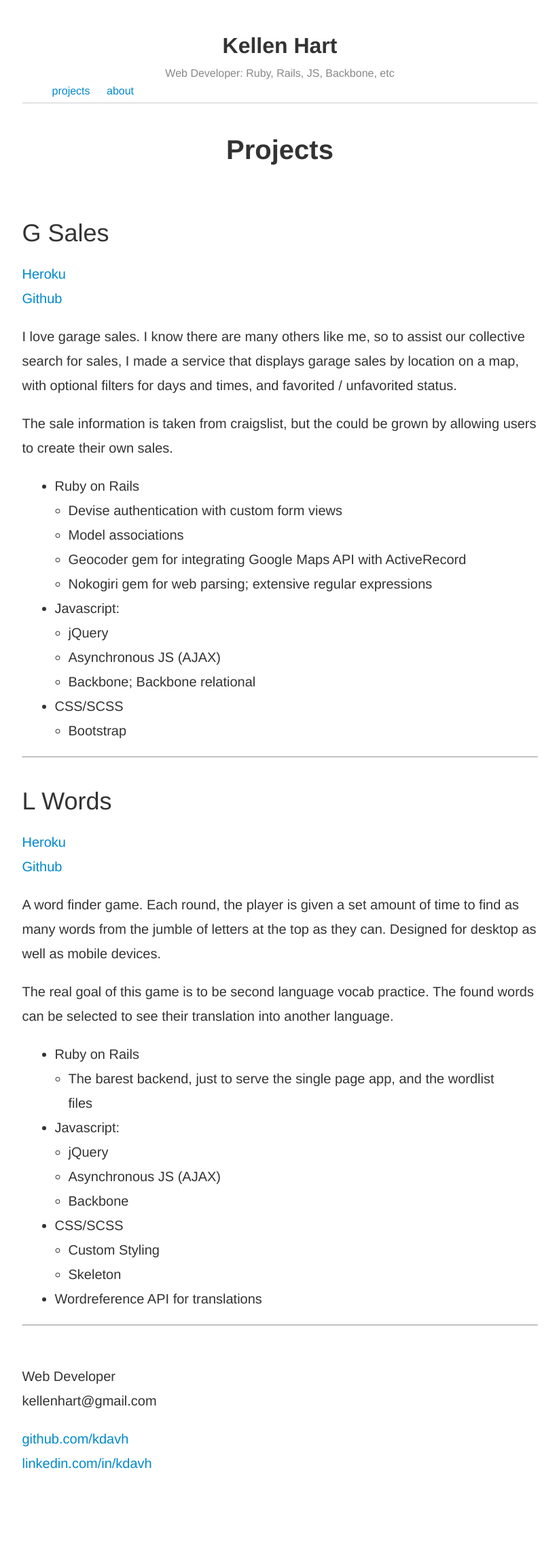
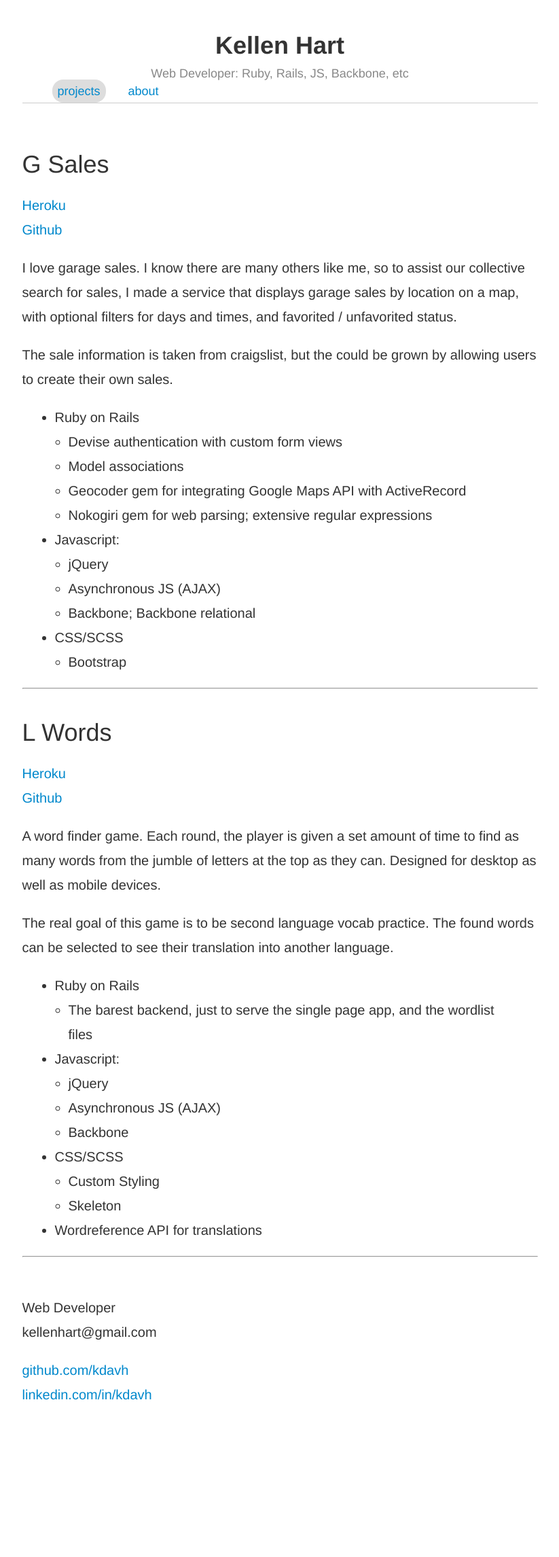
Before and after one commit to kdavh/kdavh.github.io, a Jekyll site: the page built from index.html, in a window 1280 px wide. Shown: the whole page at 68% size, without its empty margins (228-1051 px from the left). Built offline with Jekyll 4.4.1, drawn with Linux system fonts in a browser that asks for light colours; nearby versions of some CDN libraries; after the commit the page ends 2190 px from its top, so only the background shows below that.

Commit message:
add header tab highlighting js

```diff
--- a/_layouts/default.html
+++ b/_layouts/default.html
@@ -11,6 +11,8 @@
 
     <!-- Custom CSS -->
     <link rel="stylesheet" href="/css/main.css">
+    <script src="//ajax.googleapis.com/ajax/libs/jquery/2.0.0/jquery.min.js"></script>
+    <script src="/javascript/main.js" type="text/javascript"></script>
 
   </head>
   <body>
@@ -21,16 +23,14 @@
           <h1 class="logo"><a href="/">{{ site.name }}</a></h1>
           <div class="post-description">Web Developer: Ruby, Rails, JS, Backbone, etc</div>
           <ul>
-              <li><a class="extra" href="/">projects</a></li>
-              <li><a class="extra" href="/about">about</a></li>
+            <li><a class="extra" id="project-tab" href="/">projects</a></li>
+            <li><a class="extra" id="about-tab" href="/about">about</a></li>
           </ul>
-
         </div>
 
         {{ content }}
 
         <div class="footer">
-            <hr class='pbbreak'>
           <p>
             {{ my_name }}<br />
             Web Developer<br />
@@ -44,7 +44,6 @@
           </p>
         </div>
       </div>
-      </div> <!-- /container -->
-
+    </div>
   </body>
 </html>
--- a/about/index.html
+++ b/about/index.html
@@ -2,3 +2,7 @@
 layout: default
 title: Kellen Hart
 ---
+
+<div id="about">
+
+</div>
--- a/css/main.css
+++ b/css/main.css
@@ -81,7 +81,7 @@ ul {
 }
 
 .header {
-  font-size: 16px;
+  font-size: 18px;
   border-bottom: 1px solid #ccc;
   padding: 4px;
   line-height: 26px;
@@ -106,6 +106,10 @@ ul {
 .header li {
   display: inline;
   margin-left: 20px;
+}
+
+.header li a {
+  padding: 7px 8px;
 }
 
 .page-content {
@@ -142,3 +146,8 @@ li {
   font-size: 12px;
   margin: 25px auto 25px auto;
 }
+
+.active {
+  background-color: #ddd;
+  border-radius: 16px;
+}
--- a/index.html
+++ b/index.html
@@ -3,7 +3,7 @@ layout: default
 title: Kellen Hart
 ---
 
-<h1 class="logo">Projects</h1>
+<div id="projects">
   <br>
   <br>
   <h1 class='post-title'>
@@ -63,3 +63,6 @@ title: Kellen Hart
       </ul>
     <li>Wordreference API for translations</li>
   </ul>
+
+  <hr class='pbbreak'>
+</div>
--- /dev/null
+++ b/javascript/main.js
@@ -0,0 +1,8 @@
+
+$(function() {
+  if ( $('#projects').length ) $('#project-tab').addClass('active');
+  console.log($('#about').length)
+  if ( $('#about').length ) {
+    $('#about-tab').addClass('active')
+  }
+});
```
Lines whose indentation alone changed are shown as unchanged.
